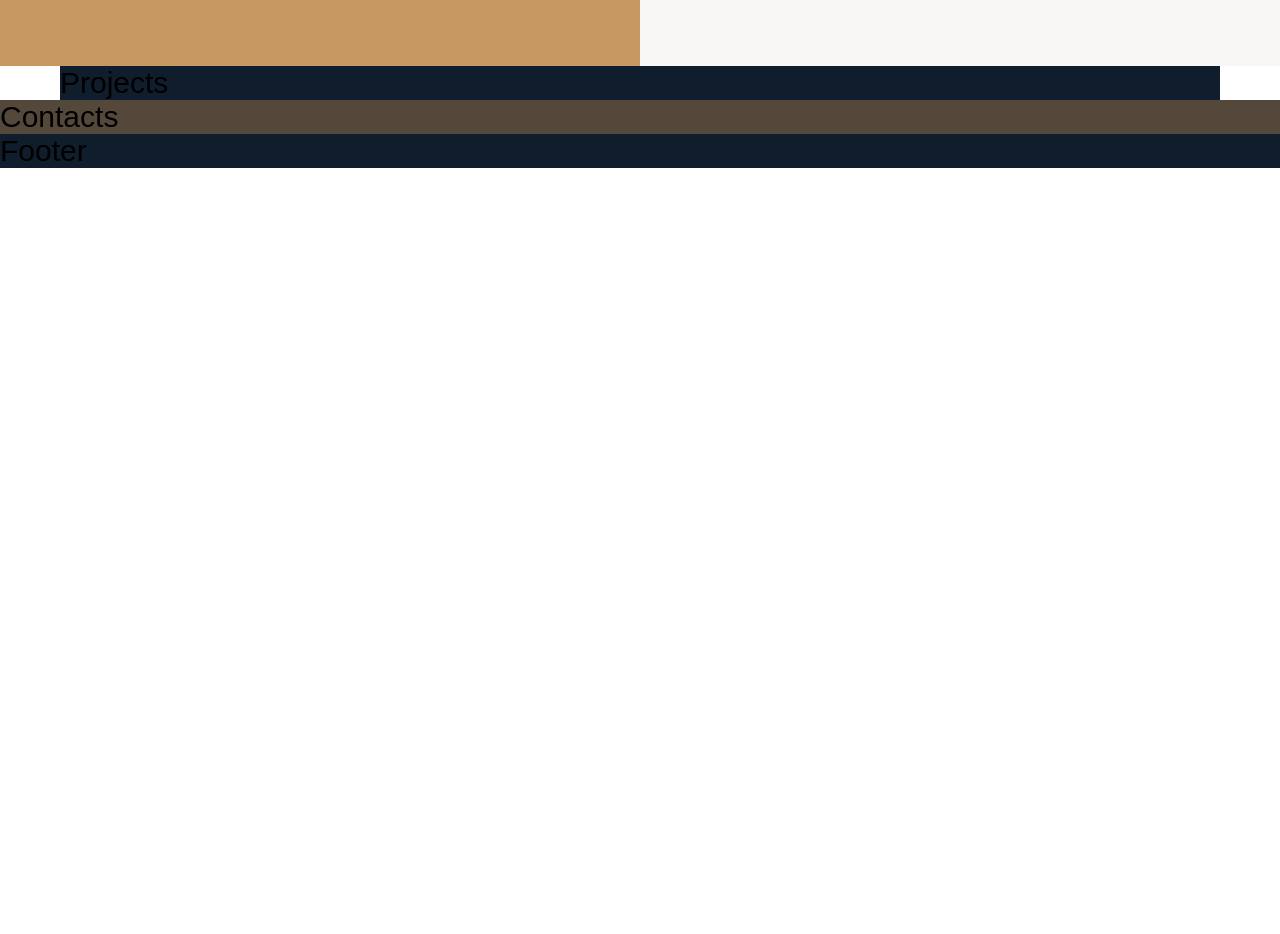
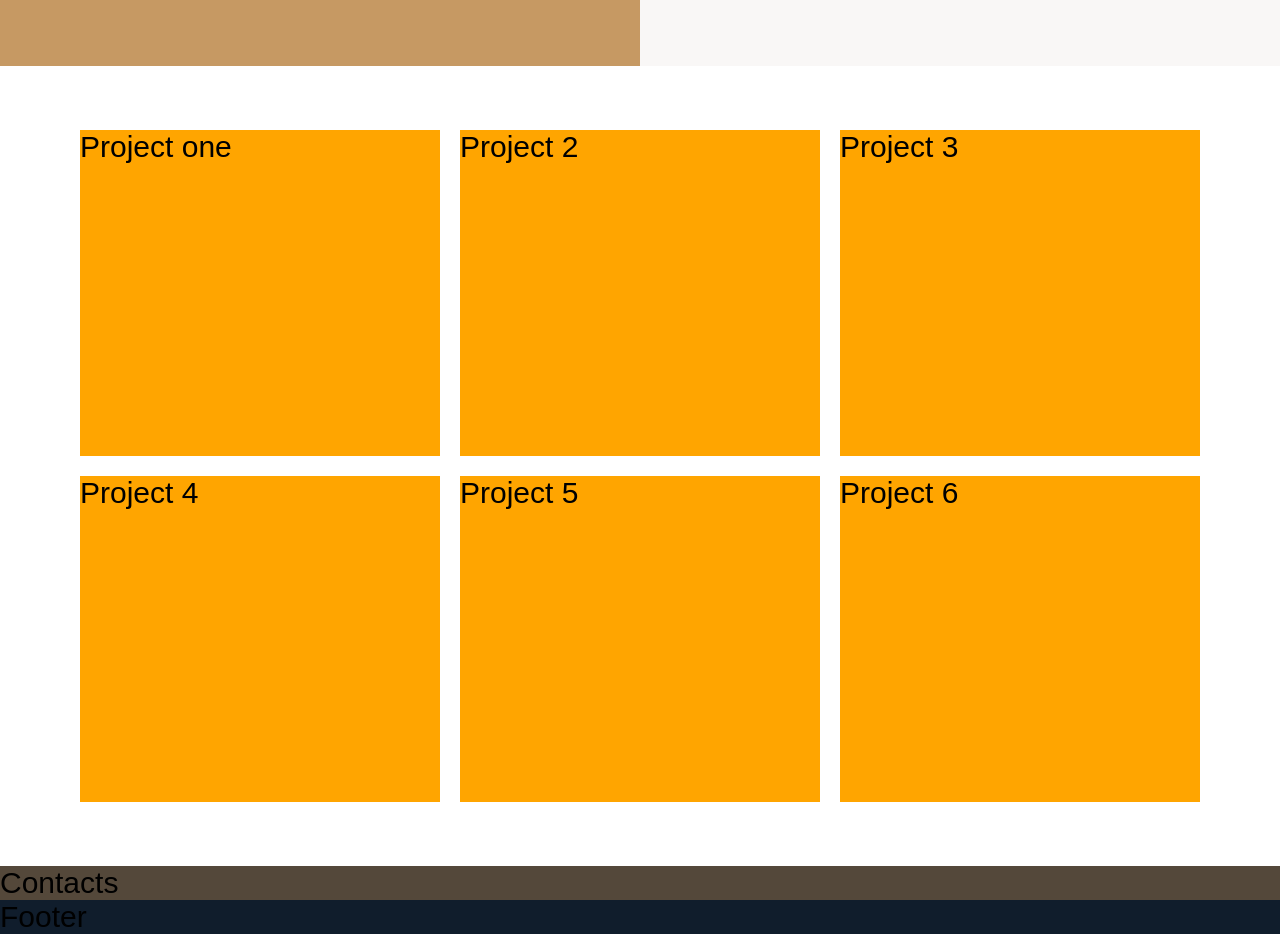
Before and after one commit to David-mwendwa/dave-wp, a React (Create React App) app: page / in a window 1280 px wide. Shown: the part 1080-2014 px from the top of the page. Before the commit the page ends 1248 px from the top, so only its background shows below. Built offline with nearby package versions, Linux system fonts and the light colour scheme.

Commit message:
feat: add grid to the projects section

```diff
--- a/src/layout/Layout.js
+++ b/src/layout/Layout.js
@@ -5,14 +5,21 @@ import './Layout.scss'
 class Layout extends Component {
   render() {
     return (
-      <div className="container">
-        <div className="navbar">Navbar</div>
+      <div className='container'>
+        <div className='navbar'>Navbar</div>
         <div className='header'>Header</div>
         <div className='header-side'>Side</div>
         <div className='features'>features</div>
         <div className='about__pictures'>about pictures</div>
         <div className='about__content'>about content</div>
-        <div className='projects'>Projects</div>
+        <div className='projects'>
+          <div>Project one</div>
+          <div>Project 2</div>
+          <div>Project 3</div>
+          <div>Project 4</div>
+          <div>Project 5</div>
+          <div>Project 6</div>
+        </div>
         <div className='contacts'>Contacts</div>
         <div className='footer'>Footer</div>
       </div>
--- a/src/layout/Layout.scss
+++ b/src/layout/Layout.scss
@@ -45,7 +45,25 @@
 .projects {
   background-color: $color-secondary;
   grid-column: center-start/center-end;
+  padding: 2rem;
+  display: grid;
+  grid-template-columns: repeat(3, 1fr);
+  grid-template-rows: repeat(2, 1fr);
+  grid-gap: 2rem;
+
+
+  min-height: 100vh;
+  background-color: var(--black-10);
+  padding-top: 8vh;
+  padding-bottom: 8vh;
+
+  & > * {
+    background-color: orange;
+  }
+
 }
+
+
 
 .footer {
   background-color: $color-secondary;
```
